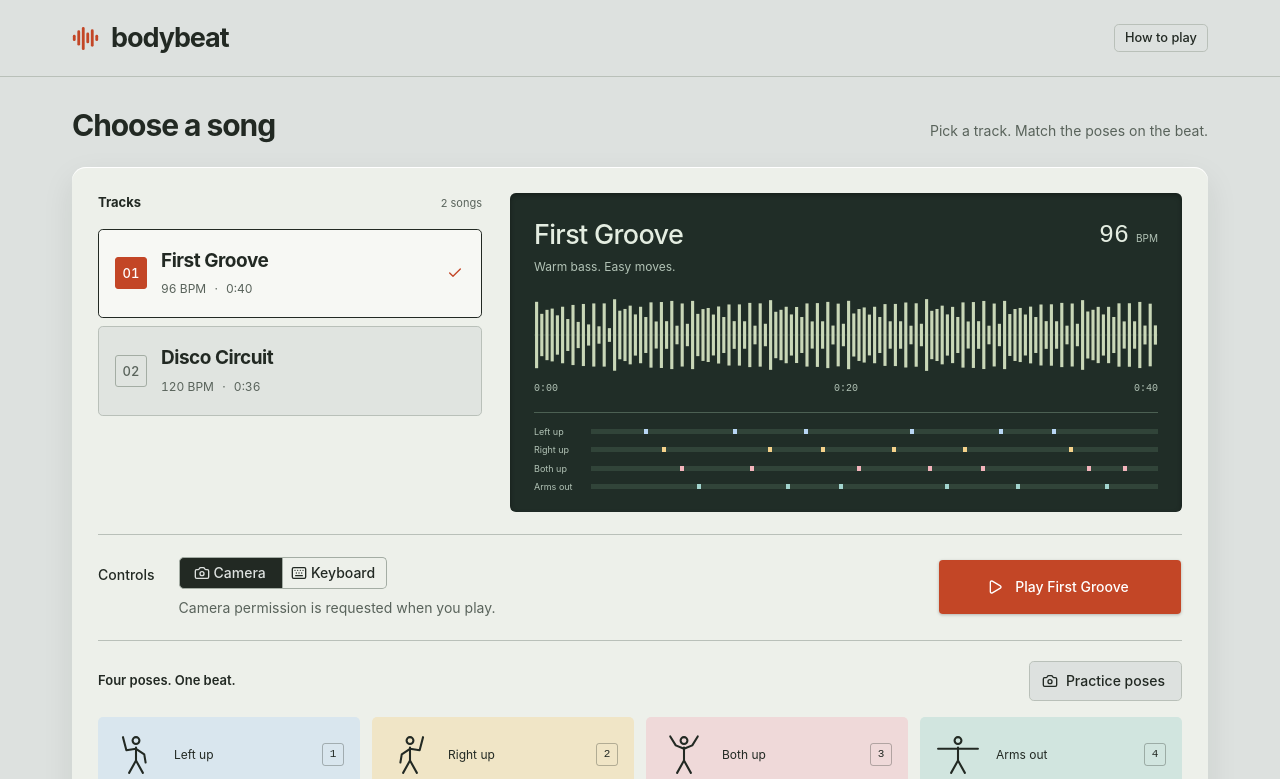
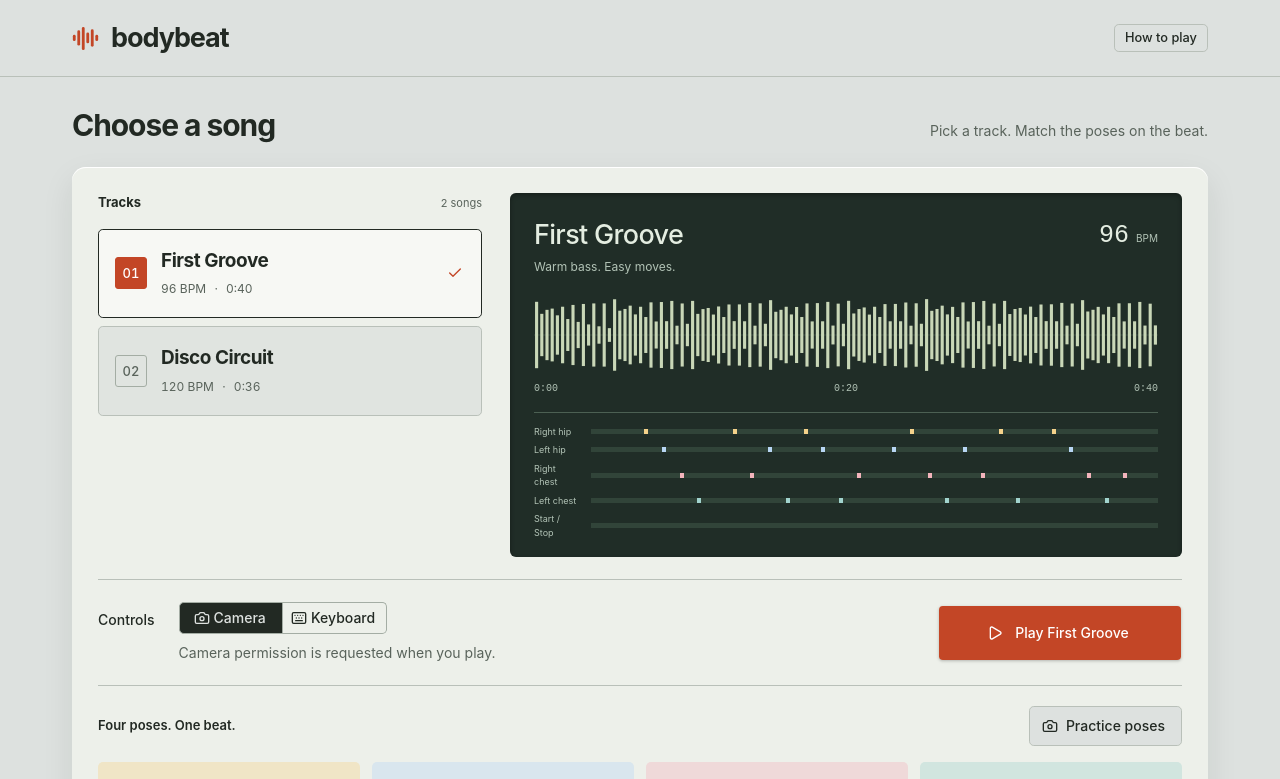
Before and after one commit to mePixel/musicAndAi26, a React (Vite) app in the folder Frontend/: page / in a window 1280 px wide. Shown: the top 779 px of the page. Built offline with nearby package versions, Linux system fonts and the light colour scheme.

Commit message:
CHANGE: trained model integration instead of test one

```diff
--- a/Frontend/src/pose.js
+++ b/Frontend/src/pose.js
@@ -1,126 +1,385 @@
-// MediaPipe's left/right are anatomical; only the preview is mirrored.
-export function classifyPose(landmarks, aspect = 4 / 3) {
-  if (!landmarks || ![11, 12, 13, 14, 15, 16].every(i => {
-    const p = landmarks[i];
-    return p && p.visibility >= .65 && p.x > .01 && p.x < .99 && p.y > .01 && p.y < .99;
-  })) return null;
-  const [ls, rs, le, re, lw, rw] = [11, 12, 13, 14, 15, 16].map(i => landmarks[i]);
-  const width = Math.hypot((ls.x - rs.x) * aspect, ls.y - rs.y);
-  if (width < .08) return null;
-  const leftUp = lw.y < ls.y - width * .25, rightUp = rw.y < rs.y - width * .25;
-  const leftDown = lw.y > ls.y + width * .45, rightDown = rw.y > rs.y + width * .45;
-  if (leftUp && rightUp) return 'bothUp';
-  if (leftUp && rightDown) return 'leftUp';
-  if (rightUp && leftDown) return 'rightUp';
-  const spread = [[ls, le, lw], [rs, re, rw]].every(([shoulder, elbow, wrist]) =>
-    Math.abs(wrist.y - shoulder.y) < width * .23 &&
-    Math.abs(elbow.y - shoulder.y) < width * .25 &&
-    Math.abs(wrist.x - shoulder.x) * aspect > width * .7);
-  if (spread && lw.x > ls.x && rw.x < rs.x) return 'spread';
-  if (leftDown && rightDown) return 'neutral';
-  return null;
-}
+import * as tmPose from "@teachablemachine/pose";
+
+const MODEL_URL = "/models/";
+
+const CLASS_TO_POSE = {
+  "Right hand - right hip": "rightHip",
+  "Left hand - left hip": "leftHip",
+  "Right hand - chest/shoulder": "rightChest",
+  "Left hand - chest/shoulder": "leftChest",
+  "Start/Stop": "startStop",
+};
+
+const MIN_CLASS_CONFIDENCE = 0.65;
+const MIN_KEYPOINT_CONFIDENCE = 0.45;
+const POSE_HOLD_MS = 100;
 
 export function createPoseLatch() {
-  let candidate = null, since = 0, entered = null;
+  let candidate = null;
+  let since = 0;
+  let entered = null;
+
   return {
     update(pose, now) {
-      if (pose !== candidate) { candidate = pose; since = now; }
-      if (!pose || now - since < 100) return { pose: null, event: null };
-      const event = pose !== entered && pose !== 'neutral' ? pose : null;
+      if (pose !== candidate) {
+        candidate = pose;
+        since = now;
+      }
+
+      if (!pose || now - since < POSE_HOLD_MS) {
+        return {
+          pose: null,
+          event: null,
+        };
+      }
+
+      const event = pose !== entered ? pose : null;
+
       entered = pose;
-      return { pose, event };
+
+      return {
+        pose,
+        event,
+      };
     },
-    reset() { candidate = null; entered = null; since = 0; },
+
+    reset() {
+      candidate = null;
+      entered = null;
+      since = 0;
+    },
   };
 }
 
+function getBestPrediction(predictions) {
+  if (!predictions?.length) {
+    return null;
+  }
+
+  let best = predictions[0];
+
+  for (const prediction of predictions) {
+    if (prediction.probability > best.probability) {
+      best = prediction;
+    }
+  }
+
+  return best;
+}
+
+function getTracked(keypoints) {
+  if (!keypoints?.length) {
+    return false;
+  }
+
+  const required = [
+    "leftShoulder",
+    "rightShoulder",
+    "leftElbow",
+    "rightElbow",
+    "leftWrist",
+    "rightWrist",
+  ];
+
+  const indexes = {
+    leftShoulder: 5,
+    rightShoulder: 6,
+    leftElbow: 7,
+    rightElbow: 8,
+    leftWrist: 9,
+    rightWrist: 10,
+  };
+
+  return required.every((name) => {
+    const point = keypoints[indexes[name]];
+    return point && point.score >= MIN_KEYPOINT_CONFIDENCE;
+  });
+}
+
+function drawPoseOverlay(ctx, canvas, pose) {
+  ctx.clearRect(0, 0, canvas.width, canvas.height);
+
+  if (!pose?.keypoints) {
+    return;
+  }
+
+  const keypoints = pose.keypoints;
+
+  const connections = [
+    [5, 6], // shoulders
+    [5, 7], // left upper arm
+    [7, 9], // left forearm
+    [6, 8], // right upper arm
+    [8, 10], // right forearm
+
+    [5, 11], // left torso
+    [6, 12], // right torso
+    [11, 12], // hips
+  ];
+
+  ctx.strokeStyle = "#d9ff70";
+  ctx.fillStyle = "#d9ff70";
+  ctx.lineWidth = 3;
+
+  for (const [a, b] of connections) {
+    const first = keypoints[a];
+    const second = keypoints[b];
+
+    if (
+      !first ||
+      !second ||
+      first.score < MIN_KEYPOINT_CONFIDENCE ||
+      second.score < MIN_KEYPOINT_CONFIDENCE
+    ) {
+      continue;
+    }
+
+    ctx.beginPath();
+
+    ctx.moveTo(first.position.x, first.position.y);
+
+    ctx.lineTo(second.position.x, second.position.y);
+
+    ctx.stroke();
+  }
+
+  for (const point of keypoints) {
+    if (!point || point.score < MIN_KEYPOINT_CONFIDENCE) {
+      continue;
+    }
+
+    ctx.beginPath();
+
+    ctx.arc(point.position.x, point.position.y, 5, 0, Math.PI * 2);
+
+    ctx.fill();
+  }
+}
+
 export function createCamera(video, overlay, onFrame, onError) {
-  let stream = null, model = null, frame = 0, generation = 0;
-  const latch = createPoseLatch(), ctx = overlay.getContext('2d');
-  const connections = [[11,12],[11,13],[13,15],[12,14],[14,16],[11,23],[12,24],[23,24]];
+  let stream = null;
+  let model = null;
+  let frame = 0;
+  let generation = 0;
 
-  function clear() { ctx.clearRect(0, 0, overlay.width, overlay.height); }
+  const latch = createPoseLatch();
+  const ctx = overlay.getContext("2d");
+
+  function clear() {
+    ctx.clearRect(0, 0, overlay.width, overlay.height);
+  }
 
   function stop() {
-    generation++; cancelAnimationFrame(frame);
-    stream?.getTracks().forEach(track => track.stop()); stream = null;
-    model?.close(); model = null; video.srcObject = null;
-    clear(); latch.reset();
-    onFrame({ tracked: false, pose: null, event: null });
+    generation++;
+
+    cancelAnimationFrame(frame);
+
+    stream?.getTracks().forEach((track) => {
+      track.stop();
+    });
+
+    stream = null;
+
+    video.pause();
+    video.srcObject = null;
+
+    model = null;
+
+    clear();
+
+    latch.reset();
+
+    onFrame({
+      tracked: false,
+      pose: null,
+      event: null,
+    });
   }
 
   return {
     stop,
-    reset: () => latch.reset(),
+
+    reset() {
+      latch.reset();
+    },
+
     async start() {
-      stop(); const ownGeneration = generation;
-      let openedStream, openedModel;
+      stop();
+
+      const ownGeneration = generation;
+
+      let openedStream = null;
+      let openedModel = null;
+
       try {
-        if (!navigator.mediaDevices?.getUserMedia) throw new Error('Camera access needs HTTPS or localhost in a supported browser.');
+        if (!navigator.mediaDevices?.getUserMedia) {
+          throw new Error(
+            "Camera access needs HTTPS or localhost in a supported browser.",
+          );
+        }
+
+        // MARK: webcam start
         openedStream = await navigator.mediaDevices.getUserMedia({
-          video: { width: { ideal: 640 }, height: { ideal: 480 }, facingMode: 'user' }, audio: false,
+          video: {
+            width: {
+              ideal: 640,
+            },
+
+            height: {
+              ideal: 480,
+            },
+
+            facingMode: "user",
+          },
+
+          audio: false,
         });
-        if (ownGeneration !== generation) { openedStream.getTracks().forEach(track => track.stop()); return false; }
-        stream = openedStream; video.srcObject = stream; await video.play();
-        const { FilesetResolver, PoseLandmarker } = await import('@mediapipe/tasks-vision');
-        if (ownGeneration !== generation) return false;
-        const files = await FilesetResolver.forVisionTasks('/wasm');
-        const options = {
-          baseOptions: { modelAssetPath: '/models/pose_landmarker_lite.task', delegate: 'GPU' },
-          runningMode: 'VIDEO', numPoses: 1,
-          minPoseDetectionConfidence: .6, minPosePresenceConfidence: .6, minTrackingConfidence: .6,
-        };
-        try { openedModel = await PoseLandmarker.createFromOptions(files, options); }
-        catch { options.baseOptions.delegate = 'CPU'; openedModel = await PoseLandmarker.createFromOptions(files, options); }
-        if (ownGeneration !== generation) { openedModel.close(); return false; }
+
+        if (ownGeneration !== generation) {
+          openedStream.getTracks().forEach((track) => track.stop());
+
+          return false;
+        }
+
+        stream = openedStream;
+
+        video.srcObject = stream;
+
+        await video.play();
+
+        // MARK: loading model
+
+        openedModel = await tmPose.load(
+          `${MODEL_URL}model.json`,
+          `${MODEL_URL}metadata.json`,
+        );
+
+        if (ownGeneration !== generation) {
+          return false;
+        }
+
         model = openedModel;
-        overlay.width = video.videoWidth; overlay.height = video.videoHeight;
-        let lastVideoTime = -1, lastEvaluation = -Infinity, lastNewFrame = performance.now();
 
-        function tick(now) {
-          if (ownGeneration !== generation) return;
-          if (video.readyState >= 2 && video.currentTime !== lastVideoTime && now - lastEvaluation >= 60) {
-            lastVideoTime = video.currentTime; lastEvaluation = now; lastNewFrame = now;
+        overlay.width = video.videoWidth;
+        overlay.height = video.videoHeight;
+
+        // MARK: prediction loop
+
+        let lastVideoTime = -1;
+        let lastEvaluation = -Infinity;
+        let lastNewFrame = performance.now();
+
+        async function tick(now) {
+          if (ownGeneration !== generation) {
+            return;
+          }
+
+          if (
+            video.readyState >= 2 &&
+            video.currentTime !== lastVideoTime &&
+            now - lastEvaluation >= 60
+          ) {
+            lastVideoTime = video.currentTime;
+            lastEvaluation = now;
+            lastNewFrame = now;
+
             try {
-              const landmarks = model.detectForVideo(video, now).landmarks[0];
-              const tracked = !!landmarks && [11,12,13,14,15,16].every(i => {
-                const p = landmarks[i];
-                return p?.visibility >= .65 && p.x > .01 && p.x < .99 && p.y > .01 && p.y < .99;
-              });
+              const { pose, posenetOutput } = await model.estimatePose(video); // webcam
+
+              const tracked = getTracked(pose?.keypoints);
+
               clear();
-              if (landmarks) {
-                ctx.strokeStyle = '#d9ff70'; ctx.fillStyle = '#d9ff70'; ctx.lineWidth = 3;
-                for (const [a,b] of connections) {
-                  if (landmarks[a].visibility < .65 || landmarks[b].visibility < .65) continue;
-                  ctx.beginPath(); ctx.moveTo(landmarks[a].x * overlay.width, landmarks[a].y * overlay.height);
-                  ctx.lineTo(landmarks[b].x * overlay.width, landmarks[b].y * overlay.height); ctx.stroke();
-                }
-                for (const i of [11,12,13,14,15,16]) {
-                  if (landmarks[i].visibility < .65) continue;
-                  ctx.beginPath(); ctx.arc(landmarks[i].x * overlay.width, landmarks[i].y * overlay.height, 5, 0, Math.PI*2); ctx.fill();
+
+              if (pose) {
+                drawPoseOverlay(ctx, overlay, pose);
+              }
+
+              let detectedPose = null;
+
+              if (tracked) {
+                const predictions = await model.predict(posenetOutput); // actual output / classes
+
+                const best = getBestPrediction(predictions);
+
+                if (best && best.probability >= MIN_CLASS_CONFIDENCE) {
+                  detectedPose = CLASS_TO_POSE[best.className] ?? null;
                 }
               }
-              onFrame({ tracked, ...latch.update(classifyPose(landmarks, video.videoWidth/video.videoHeight), now) });
-            } catch {
-              stop(); onError('Tracking stopped. Retry the camera to continue.'); return;
+
+              const latched = latch.update(detectedPose, now);
+
+              onFrame({
+                tracked,
+
+                pose: latched.pose,
+
+                event: latched.event,
+              });
+            } catch (error) {
+              console.error("Teachable Machine prediction error:", error);
+
+              stop();
+
+              onError("Tracking stopped. Retry the camera to continue.");
+
+              return;
             }
           } else if (now - lastNewFrame > 500) {
-            clear(); onFrame({ tracked: false, ...latch.update(null, now) });
+            clear();
+
+            const latched = latch.update(null, now);
+
+            onFrame({
+              tracked: false,
+              pose: latched.pose,
+              event: latched.event,
+            });
           }
+
           frame = requestAnimationFrame(tick);
         }
+
         frame = requestAnimationFrame(tick);
-        stream.getVideoTracks()[0].onended = () => { stop(); onError('Camera disconnected. Reconnect it and try again.'); };
+
+        // MARK: stop camera
+
+        const videoTrack = stream.getVideoTracks()[0];
+
+        if (videoTrack) {
+          videoTrack.onended = () => {
+            stop();
+
+            onError("Camera disconnected. Reconnect it and try again.");
+          };
+        }
+
         return true;
       } catch (error) {
-        openedStream?.getTracks().forEach(track => track.stop());
-        if (ownGeneration !== generation) return false;
+        openedStream?.getTracks().forEach((track) => track.stop());
+
+        if (ownGeneration !== generation) {
+          return false;
+        }
+
         stop();
-        const message = error.name === 'NotAllowedError' ? 'Camera permission was denied. Allow camera access in your browser and try again.'
-          : error.name === 'NotFoundError' ? 'No camera found. Connect a webcam and try again.'
-          : error.name === 'NotReadableError' ? 'The camera is busy. Close other camera apps and try again.'
-          : 'Camera or pose model could not load. Check your connection and try again.';
+
+        let message =
+          "Camera or pose model could not load. Check your model files and try again.";
+
+        if (error.name === "NotAllowedError") {
+          message =
+            "Camera permission was denied. Allow camera access in your browser and try again.";
+        } else if (error.name === "NotFoundError") {
+          message = "No camera found. Connect a webcam and try again.";
+        } else if (error.name === "NotReadableError") {
+          message =
+            "The camera is busy. Close other camera apps and try again.";
+        } else if (error.message) {
+          message = error.message;
+        }
+
+        console.error("Camera/model error:", error);
+
         throw new Error(message);
       }
     },
--- a/Frontend/src/poses.js
+++ b/Frontend/src/poses.js
@@ -1,22 +1,99 @@
 export const poses = [
-  { id: 'leftUp', label: 'Left hand up', short: 'Left up', color: '#b8d6f4',
-    arms: [[32, 23, 18, 25, 13, 6], [32, 23, 44, 31, 46, 43]] },
-  { id: 'rightUp', label: 'Right hand up', short: 'Right up', color: '#f5d28b',
-    arms: [[32, 23, 20, 31, 18, 43], [32, 23, 46, 25, 51, 6]] },
-  { id: 'bothUp', label: 'Both hands up', short: 'Both up', color: '#f3b4bc',
-    arms: [[32, 23, 20, 18, 12, 5], [32, 23, 44, 18, 52, 5]] },
-  { id: 'spread', label: 'Arms spread', short: 'Arms out', color: '#a2d4ce',
-    arms: [[32, 23, 18, 23, 3, 23], [32, 23, 46, 23, 61, 23]] },
+  {
+    id: "rightHip",
+    label: "Right hand — right hip",
+    short: "Right hip",
+    color: "#f5d28b",
+
+    arms: [
+      [32, 23, 44, 31, 48, 43],
+      [32, 23, 20, 31, 18, 25],
+    ],
+  },
+
+  {
+    id: "leftHip",
+    label: "Left hand — left hip",
+    short: "Left hip",
+    color: "#b8d6f4",
+
+    arms: [
+      [32, 23, 20, 31, 16, 43],
+      [32, 23, 44, 31, 46, 25],
+    ],
+  },
+
+  {
+    id: "rightChest",
+    label: "Right hand — chest/shoulder",
+    short: "Right chest",
+    color: "#f3b4bc",
+
+    arms: [
+      [32, 23, 20, 31, 18, 43],
+      [32, 23, 44, 31, 39, 25],
+    ],
+  },
+
+  {
+    id: "leftChest",
+    label: "Left hand — chest/shoulder",
+    short: "Left chest",
+    color: "#a2d4ce",
+
+    arms: [
+      [32, 23, 20, 31, 25, 25],
+      [32, 23, 44, 31, 46, 43],
+    ],
+  },
+
+  {
+    id: "startStop",
+    label: "Start / Stop",
+    short: "Start / Stop",
+    color: "#d7b8f4",
+
+    arms: [
+      [32, 23, 20, 31, 18, 43],
+      [32, 23, 44, 31, 46, 43],
+    ],
+  },
 ];
 
 export function drawPose(ctx, pose, x, y, size, color) {
-  ctx.save(); ctx.translate(x - size / 2, y - size / 2); ctx.scale(size / 64, size / 64);
-  ctx.strokeStyle = color; ctx.lineWidth = 3.8; ctx.lineCap = 'round'; ctx.lineJoin = 'round';
-  ctx.beginPath(); ctx.arc(32, 11, 5, 0, Math.PI * 2); ctx.stroke();
-  ctx.beginPath(); ctx.moveTo(32, 21); ctx.lineTo(32, 40); ctx.lineTo(22, 58);
-  ctx.moveTo(32, 40); ctx.lineTo(42, 58);
+  ctx.save();
+
+  ctx.translate(x - size / 2, y - size / 2);
+  ctx.scale(size / 64, size / 64);
+
+  ctx.strokeStyle = color;
+  ctx.lineWidth = 3.8;
+  ctx.lineCap = "round";
+  ctx.lineJoin = "round";
+
+  // head
+  ctx.beginPath();
+  ctx.arc(32, 11, 5, 0, Math.PI * 2);
+  ctx.stroke();
+
+  // body
+  ctx.beginPath();
+  ctx.moveTo(32, 21);
+  ctx.lineTo(32, 40);
+
+  ctx.moveTo(32, 40);
+  ctx.lineTo(22, 58);
+
+  ctx.moveTo(32, 40);
+  ctx.lineTo(42, 58);
+
+  // arms
   for (const [sx, sy, ex, ey, wx, wy] of pose.arms) {
-    ctx.moveTo(sx, sy); ctx.lineTo(ex, ey); ctx.lineTo(wx, wy);
+    ctx.moveTo(sx, sy);
+    ctx.lineTo(ex, ey);
+    ctx.lineTo(wx, wy);
   }
-  ctx.stroke(); ctx.restore();
+
+  ctx.stroke();
+  ctx.restore();
 }
```
